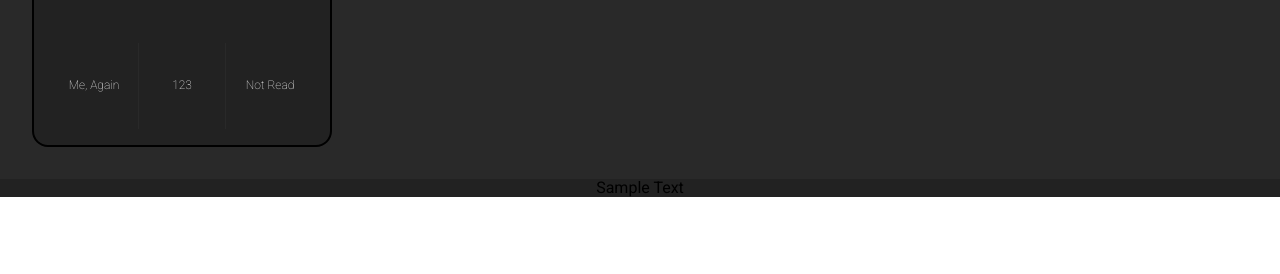
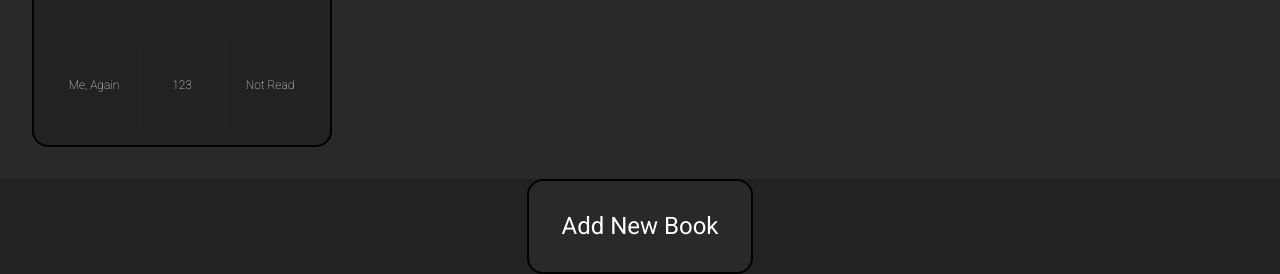
Before and after one commit to iamgame3/library, a plain HTML site: page index.html in a window 1280 px wide. Shown: the part 621-895 px from the top of the page. Before the commit the page ends 818 px from the top, so only its background shows below. Drawn offline with Linux system fonts and the light colour scheme.

Commit message:
Add non-functional button which will later be used to bring up a form modal

```diff
--- a/index.html
+++ b/index.html
@@ -20,7 +20,9 @@
         <div class="book-read-status">Read</div>
       </div>
     </div>
-    <div class="footer">Sample Text</div>
+    <div class="footer">
+      <button class="new-book">Add New Book</button>
+    </div>
   </div>
 
 
--- a/styles.css
+++ b/styles.css
@@ -79,3 +79,17 @@ h6, button, div, input {
     justify-content: center;
     align-items: center;
 }
+
+.new-book {
+    background-color: var(--light-grey);
+    padding: 32px;
+    border: 2px solid black;
+    border-radius: 16px;
+    color: white;
+    font-size: 24px;
+    cursor: pointer;
+}
+
+.new-book:active {
+    background-color: rgb(51, 51, 51);
+}
```
